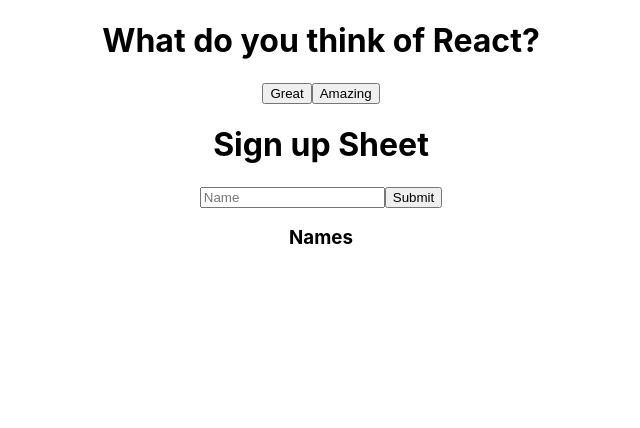
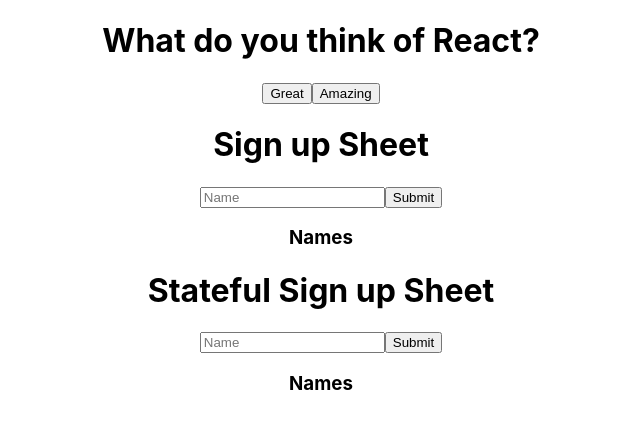
Before and after one commit to GriGriGore/my-forms-app, a React (Create React App) app: page / in a window 1280 px wide. Shown: the top 428 px of the page, without its empty margins (319-959 px from the left). Built offline with nearby package versions, Linux system fonts and the light colour scheme.

Commit message:
State Input. Controlled component.

```diff
--- a/src/App.js
+++ b/src/App.js
@@ -2,13 +2,14 @@
 import './App.css';
 import BasicButon from './js/BasicButton';
 import TextInput from "./js/TextInput";
+import StateInput from "./js/StateInput";
 
 function App() {
   return (
     <div className="App">
-      <BasicButon
-      />
+      <BasicButon/>
       <TextInput/>
+      <StateInput/>
     </div>
   );
 }
--- /dev/null
+++ b/src/js/StateInput.js
@@ -0,0 +1,44 @@
+import React from 'react';
+
+export default class StateInput extends React.Component {
+    static displayName = 'basic-input';
+    state = {
+        name: '',
+        names: [],
+    };
+    onChangeName = (evt) => {
+        this.setState({name: evt.target.value});
+    };
+    onFormSubmit = (evt) => {
+        const names = [...this.state.names, this.state.name];
+
+        this.setState({
+            names: names,
+            name: '',
+        });
+        evt.preventDefault();
+        names.map((name, idx) => console.log(name + ' - ' + idx));
+    };
+
+    render() {
+        return (
+            <div>
+                <h1>Stateful Sign up Sheet</h1>
+                <form onSubmit={this.onFormSubmit}>
+                    <input
+                        placeholder='Name'
+                        value={this.state.name}
+                        onChange={this.onChangeName}
+                    />
+                    <input type='submit'/>
+                </form>
+                <div>
+                    <h3>Names</h3>
+                    <ul>
+                        {this.state.names.map((name, i) => <li key={i}>{name}</li>)}
+                    </ul>
+                </div>
+            </div>
+        );
+    }
+}
```
